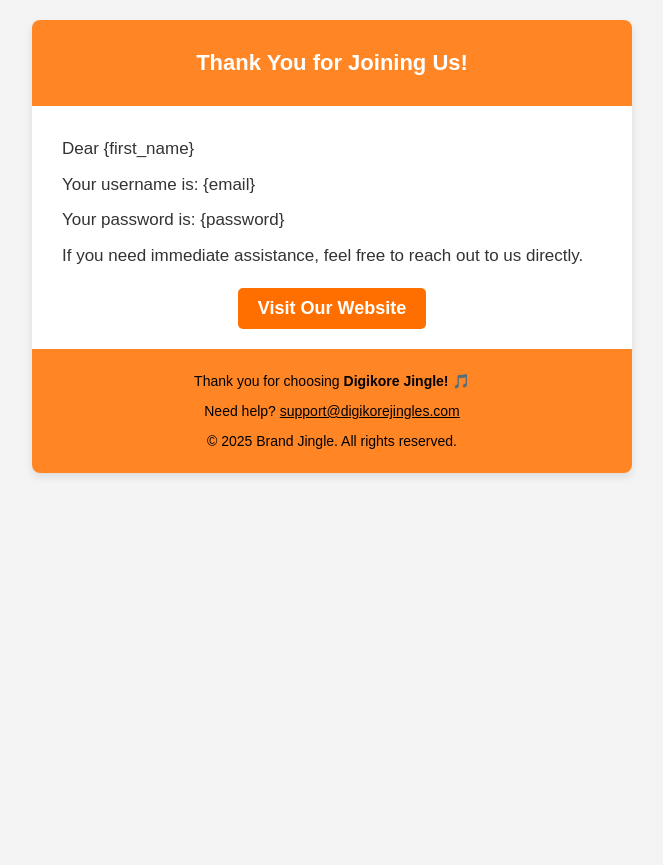
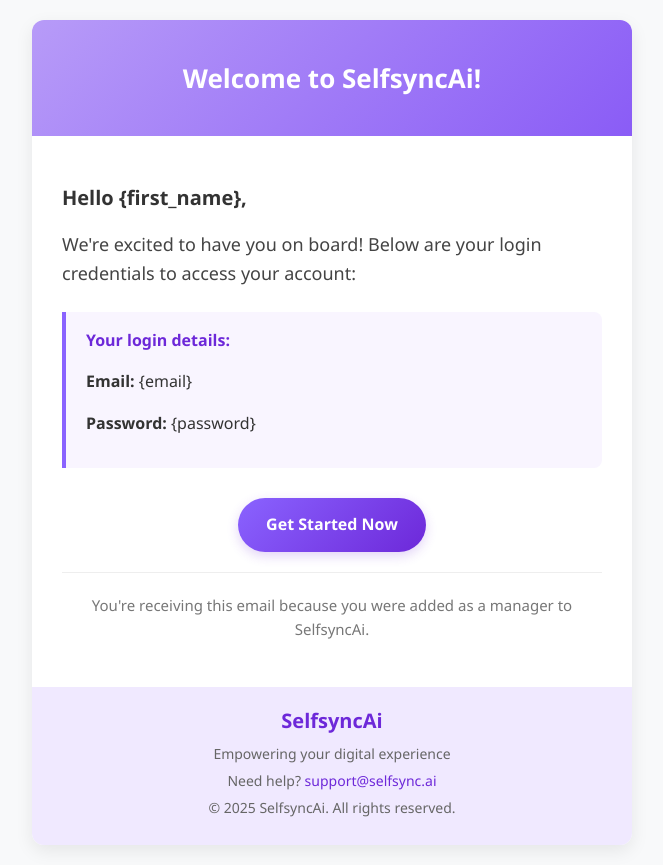
Before and after one commit to vedant-shimpi/selfsync-fastapi, a Python web app: template templates/login_info.html in a window 1280 px wide. Shown: the whole page, without its empty margins (308-971 px from the left). Before the commit the page ends 477 px from the top, so only its background shows below. Run offline with Jinja, Linux system fonts and the light colour scheme; the template is opened without the code that fills it, so the values that code supplies are empty.

Commit message:
update add manager api, update templates

```diff
--- a/templates/login_info.html
+++ b/templates/login_info.html
@@ -1,115 +1,172 @@
 <!DOCTYPE html>
 <html lang="en">
   <head>
-  <meta charset="UTF-8">
+    <meta charset="UTF-8" />
     <meta http-equiv="Content-Type" content="text/html; charset=UTF-8" />
-  <meta name="viewport" content="width=device-width, initial-scale=1.0">
-  <title>Login Credentials</title>
+    <meta name="viewport" content="width=device-width, initial-scale=1.0" />
+    <title>Welcome to SelfsyncAi</title>
     <style>
       body {
-      font-family: Arial, sans-serif;
-      background-color: #f4f4f4;
+        font-family: "Segoe UI", Roboto, Helvetica, Arial, sans-serif;
+        background-color: #f8f9fa;
         margin: 0;
         padding: 20px;
+        color: #333;
       }
       .email-container {
         max-width: 600px;
         width: 100%;
         background-color: #ffffff;
         margin: auto;
-      border-radius: 8px;
+        border-radius: 12px;
         overflow: hidden;
-      box-shadow: 0 4px 8px rgba(0, 0, 0, 0.1);
+        box-shadow: 0 6px 18px rgba(0, 0, 0, 0.08);
       }
       .header {
-      background-color: #ff801df5;
+        background: linear-gradient(135deg, #b79bf8 0%, #8a5cf6 100%);
         color: white;
         text-align: center;
-      padding: 30px;
-      font-size: 22px;
-      font-weight: bold;
+        padding: 40px 30px;
+        font-size: 26px;
+        font-weight: 600;
       }
       .content {
-      padding: 20px 30px;
+        padding: 30px;
         text-align: left;
-      color: #333;
-      font-size: 17px;
+        font-size: 16px;
+        line-height: 1.6;
       }
       .content p {
-      margin: 10px 0;
-      line-height: 1.5;
+        margin: 16px 0;
+      }
+      .welcome-text {
+        font-size: 18px;
+        color: #444;
+        margin-bottom: 24px;
+      }
+      .credentials-box {
+        background-color: #f9f5ff;
+        border-left: 4px solid #8a63ff;
+        padding: 16px 20px;
+        border-radius: 0 8px 8px 0;
+        margin: 24px 0;
+      }
+      .credentials-label {
+        font-weight: 600;
+        color: #6d28d9;
+        margin-bottom: 8px;
+        display: block;
       }
       .button-container {
         text-align: center;
-      margin-top: 20px;
+        margin: 30px 0 20px;
       }
       .button {
         display: inline-block;
-      background-color: #FF6F00;
+        background: linear-gradient(135deg, #8a63ff 0%, #6d28d9 100%);
         color: white;
         text-decoration: none;
-      padding: 12px 20px;
-      border-radius: 25px;
-      font-size: 17px;
-      font-weight: bold;
-    }
-    .user{
-      text-align: left;
+        padding: 14px 28px;
+        border-radius: 30px;
+        font-size: 16px;
+        font-weight: 600;
+        box-shadow: 0 4px 12px rgba(109, 40, 217, 0.2);
+        transition: all 0.3s ease;
       }
       .button:hover {
-      background-color: #E65100;
+        transform: translateY(-2px);
+        box-shadow: 0 6px 16px rgba(109, 40, 217, 0.3);
+      }
+      .username {
+        font-size: 20px;
+        font-weight: 600;
+        color: #333;
+        margin-bottom: 20px;
       }
       .footer {
-      background-color: #ff801df5;
+        background-color: #f0e9ff;
         text-align: center;
-      padding: 10px;
+        padding: 20px;
         font-size: 14px;
-      color: black;
+        color: #666;
       }
-    .footer a{
-        color: black;
+      .footer p {
+        margin: 8px 0;
+      }
+      .footer a {
+        color: #6d28d9;
+        text-decoration: none;
+        font-weight: 500;
+      }
+      .footer a:hover {
+        text-decoration: underline;
+      }
+      .logo {
+        font-size: 20px;
+        font-weight: 700;
+        color: #6d28d9;
+        margin-bottom: 10px;
+      }
+      .divider {
+        height: 1px;
+        background-color: #eee;
+        margin: 20px 0;
       }
     </style>
   </head>
   <body>
-
     <!-- Centered Email Container -->
     <table class="email-container" cellpadding="0" cellspacing="0" border="0">
       <!-- Header -->
       <tr>
-    <td class="header">
-      Thank You for Joining Us!
-    </td>
+        <td class="header">Welcome to SelfsyncAi!</td>
       </tr>
 
       <!-- Content -->
       <tr>
         <td class="content">
-      <p class="username">Dear {first_name}</p>
-      <p>Your username is: {email}</p>
-      <p>Your password is: {password}</p>
-      <p>If you need immediate assistance, feel free to reach out to us directly.</p>
+          <p class="username">Hello {first_name},</p>
+
+          <p class="welcome-text">
+            We're excited to have you on board! Below are your login credentials
+            to access your account:
+          </p>
+
+          <div class="credentials-box">
+            <span class="credentials-label">Your login details:</span>
+            <p><strong>Email:</strong> {email}</p>
+            <p><strong>Password:</strong> {password}</p>
+          </div>
+
           <div class="button-container">
-        <a href="https://digikore.com/brand-jingle/" class="button" style="  display: inline-block;
-        padding: 10px 20px;
-        background-color: #ff6f00;
-        color: #ffffff;
-        text-decoration: none;
-        border-radius: 5px;
-        font-size: 18px;">Visit Our Website</a>
+            <a href="https://portal.selfsync.ai/login" class="button"
+              >Get Started Now</a
+            >
           </div>
+
+          <div class="divider"></div>
+
+          <p style="text-align: center; font-size: 15px; color: #777">
+            You're receiving this email because you were added as a manager to
+            SelfsyncAi.
+          </p>
         </td>
       </tr>
 
       <!-- Footer -->
       <tr>
         <td class="footer">
-        <p>Thank you for choosing <b>Digikore Jingle!</b> 🎵</p>
-        <p>Need help? <a href="mailto:support@digikorejingles.com">support@digikorejingles.com</a></p>
-        <p>&copy; 2025 Brand Jingle. All rights reserved.</p>
+          <div class="logo">SelfsyncAi</div>
+          <p>Empowering your digital experience</p>
+          <p>
+            Need help?
+            <a href="mailto:support@selfsync.ai"
+              >support@selfsync.ai</a
+            >
+          </p>
+          <p>&copy; 2025 SelfsyncAi. All rights reserved.</p>
         </td>
       </tr>
     </table>
-
   </body>
 </html>
```
Also changed, not shown: business_logic/manager.py (+47 -4 lines), templates/signup_otp.html (+115 -35 lines). Lines whose indentation alone changed are shown as unchanged.
